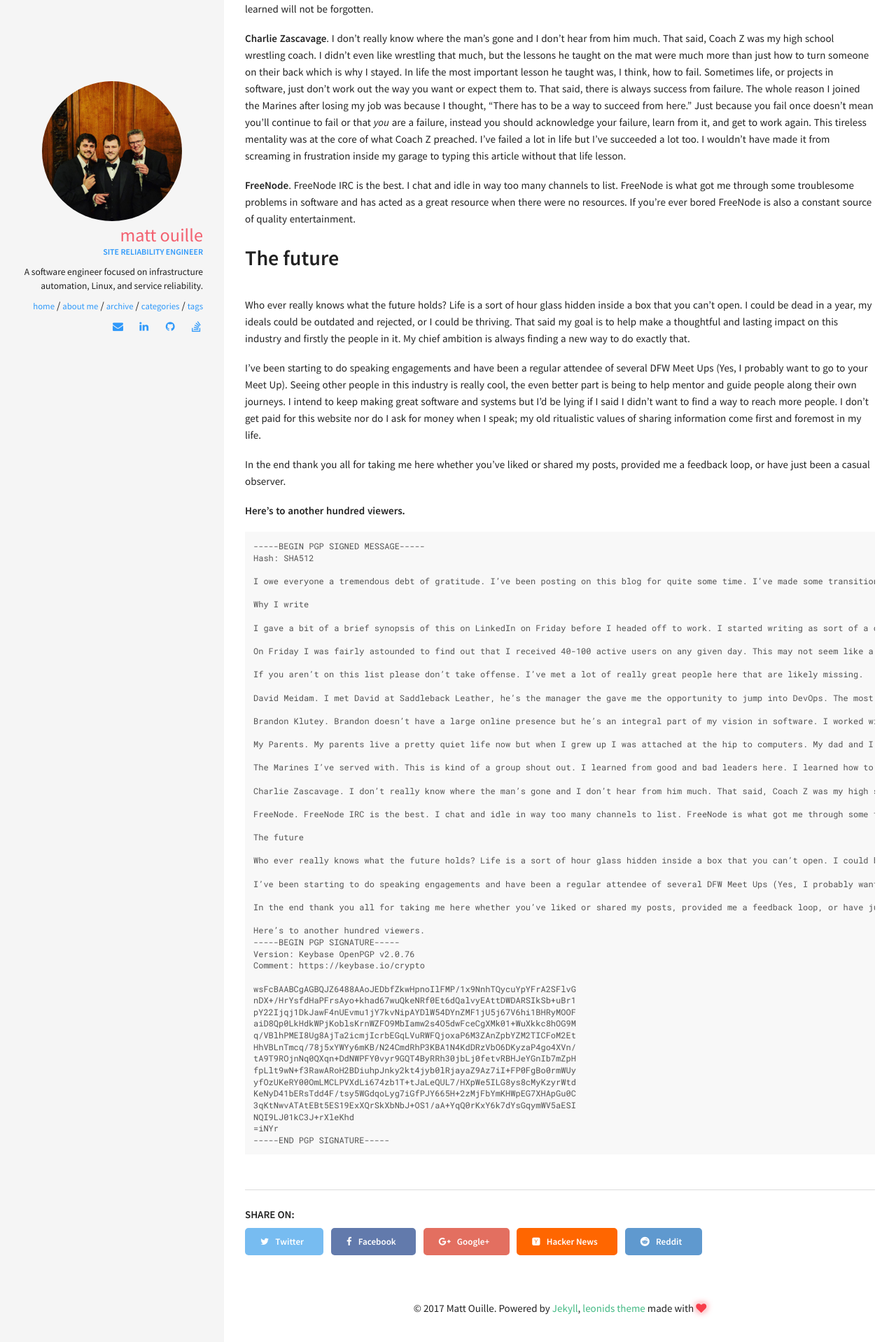
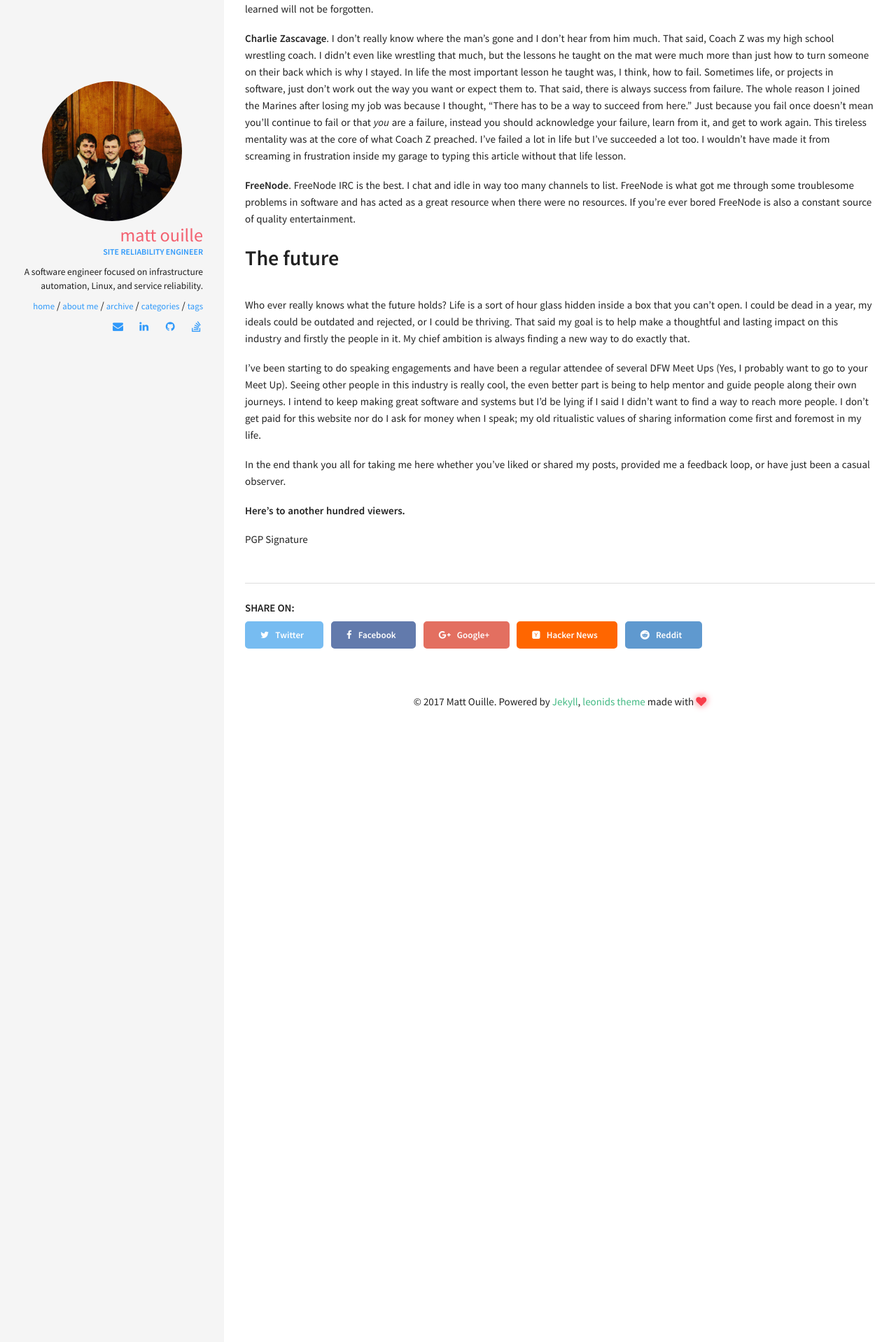
Before and after one commit to Kharonkrayford/mattouille.github.io, a Jekyll site: the page built from _posts/2017-10-21-a-big-thank-you.md, in a window 1280 px wide. Shown: the part 1252-3170 px from the top of the page at 70% size. Built offline with Jekyll 4.4.1, drawn with Linux system fonts in a browser that asks for light colours.

Commit message:
Added PGP Signature decoration

````diff
--- a/_posts/2017-10-21-a-big-thank-you.md
+++ b/_posts/2017-10-21-a-big-thank-you.md
@@ -39,8 +39,9 @@
 In the end thank you all for taking me here whether you've liked or shared my posts, provided me a feedback loop, or have just been a casual observer.
 
 **Here's to another hundred viewers.**
-
-```
+<details>
+<summary>PGP Signature</summary>
+<pre class="Highlight">
 -----BEGIN PGP SIGNED MESSAGE-----
 Hash: SHA512
 
@@ -93,4 +94,5 @@
 NQI9LJ01kC3J+rXleKhd
 =iNYr
 -----END PGP SIGNATURE-----
-```
+</pre>
+</details>
````
